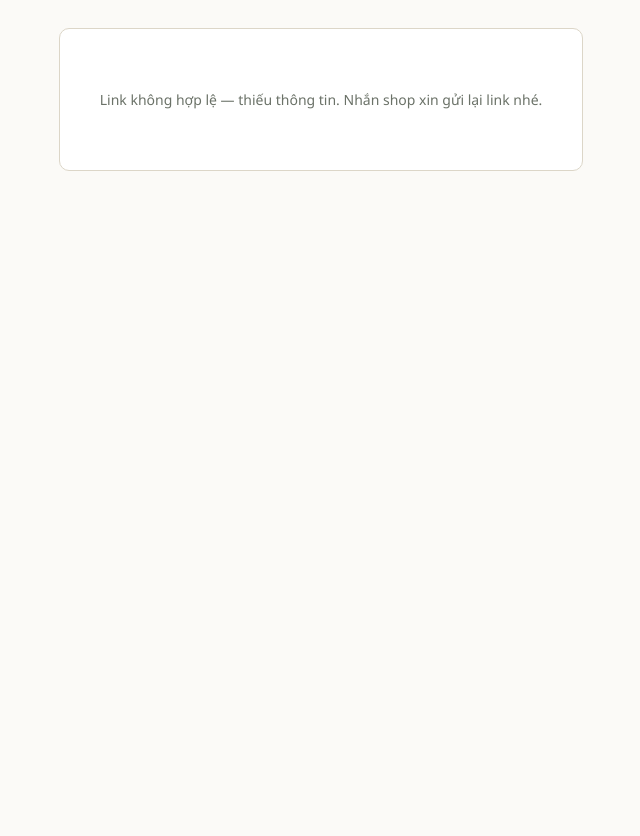
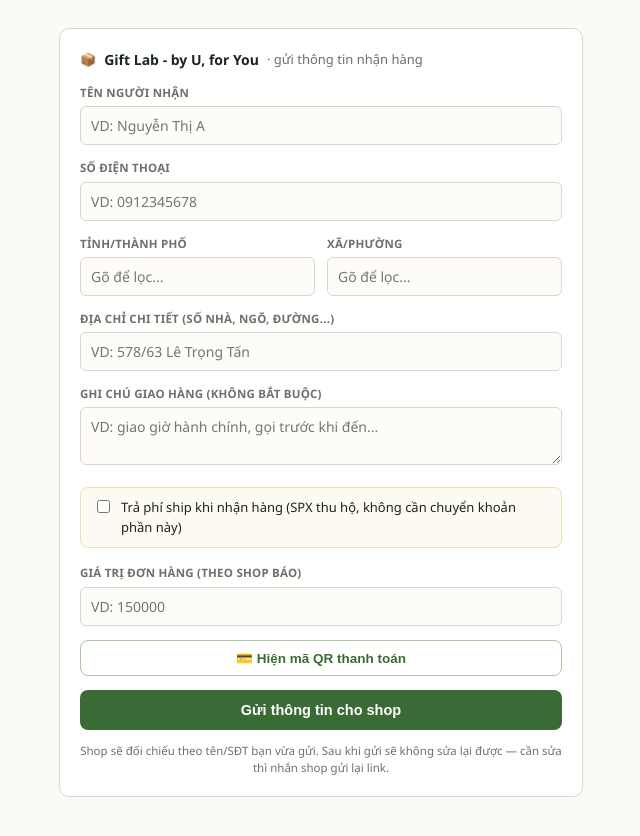
Before and after one commit to yyou6688/giftlab-gomdon, a website: page public/dien-thong-tin.html in a window 1280 px wide. Shown: the whole page, without its empty margins (319-959 px from the left). Before the commit the page ends 800 px from the top, so only its background shows below. Drawn offline with Linux system fonts and the light colour scheme.

Commit message:
Update dien-thong-tin.html

```diff
--- a/public/dien-thong-tin.html
+++ b/public/dien-thong-tin.html
@@ -154,15 +154,15 @@
 
 <script>
 // ============================================================
-// MỚI: trang dùng chung cho MỌI shop - không gắn cứng link/STK của riêng shop nào nữa.
-// Toàn bộ thông tin lấy từ tham số trên link - đúng link tool sinh ra khi bấm "Copy link chung".
+// CẤU HÌNH — gắn thẳng link Apps Script + QR của bạn, dùng luôn không cần cấu hình gì thêm
 // ============================================================
+const sheetUrl = "https://script.google.com/macros/s/AKfycbxhjHa3W9uYtrEQi7Tnx3aJxHEPKbly5z03ojWEnVNWgHlcVFQbc2g6Iz-Xas1u3-sxaA/exec";
+const SHEET_TOKEN = "2026giftlabbyU"; // đúng SECRET_TOKEN trong Apps Script
+const QR_STK = "0011004237789";
+const QR_TEN = "DO THI VIET ANH"; // tên chủ TK viết KHÔNG DẤU, đúng chuẩn ngân hàng
+const QR_BANK_BIN = "970436"; // Vietcombank
+
 const params = new URLSearchParams(location.search);
-const sheetUrl = params.get("su");
-const publicToken = params.get("pt");
-const QR_STK = params.get("qs") || "";
-const QR_TEN = params.get("qn") || "";
-const QR_BANK_BIN = params.get("qb") || "";
 // MỚI: sản phẩm định sẵn cho đợt gom (Phương án A) - có thì hiện chọn số lượng,
 // không có thì rơi về đúng hành vi cũ (khách tự gõ tổng tiền).
 const PRESET_NAME = params.get("pn") || "";
@@ -170,19 +170,11 @@ const PRESET_PRICE = Number(params.get("pp")) || 0;
 const hasPreset = !!(PRESET_NAME && PRESET_PRICE > 0);
 let presetQty = 1;
 
-if (!sheetUrl || !publicToken){
-  // MỚI: thiếu tham số -> dừng hẳn ở đây, không chạy phần code bên dưới (combobox,
-  // gắn nút...) vì các phần tử formCard sẽ không còn hiển thị nữa.
-  document.getElementById("formCard").style.display = "none";
-  document.getElementById("errorCard").style.display = "block";
-  document.getElementById("errorMsg").textContent = "Link không hợp lệ — thiếu thông tin. Nhắn shop xin gửi lại link nhé.";
-} else {
-  runPage();
-}
+runPage();
 
 function runPage(){
 if (!QR_STK || !QR_TEN || !QR_BANK_BIN){
-  document.getElementById("showQrBtn").style.display = "none"; // shop chưa gắn QR vào link này
+  document.getElementById("showQrBtn").style.display = "none"; // chưa gắn QR
 }
 
 // MỚI: bật khối sản phẩm định sẵn nếu link có kèm pn+pp, ẩn ô gõ tay tổng tiền
@@ -205,7 +197,7 @@ async function callApi(payload){
   const res = await fetch(sheetUrl, {
     method: "POST",
     headers: { "Content-Type": "text/plain;charset=utf-8" },
-    body: JSON.stringify(Object.assign({ token: publicToken }, payload))
+    body: JSON.stringify(Object.assign({ token: SHEET_TOKEN }, payload))
   });
   return res.json();
 }
```
